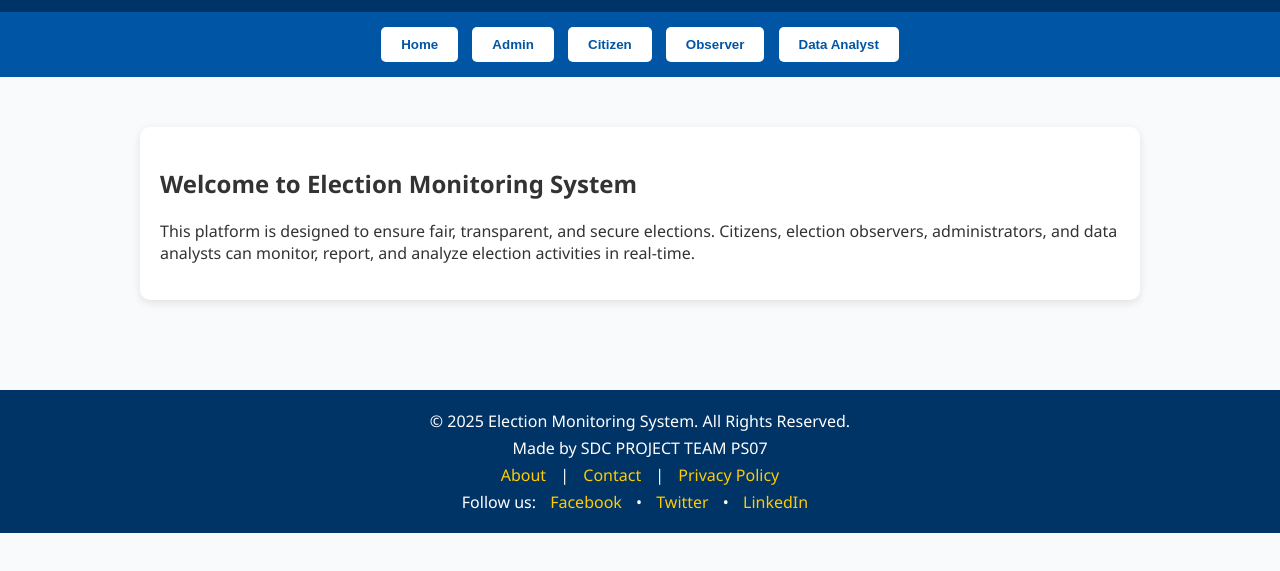
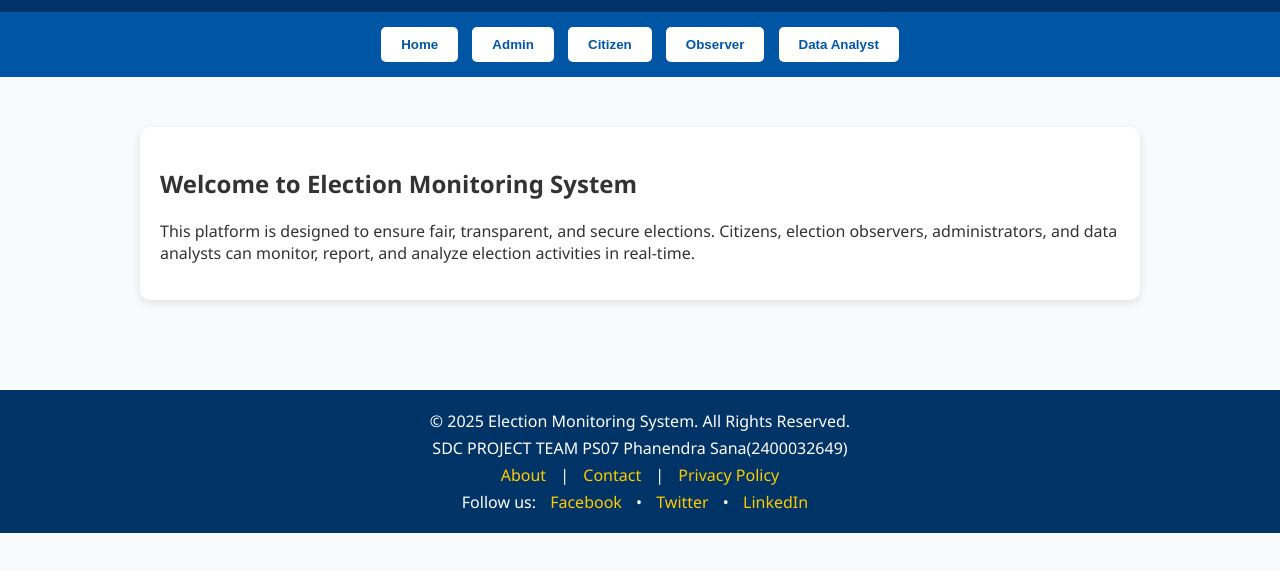
Before and after one commit to siveera-collections/voterportal1, a plain HTML site: page index.html in a window 1280 px wide. Shown: the part 81-652 px from the top of the page. Drawn offline with Linux system fonts and the light colour scheme.

Commit message:
Update index.html

```diff
--- a/index.html
+++ b/index.html
@@ -177,7 +177,8 @@
 
   <footer>
     <p>&copy; 2025 Election Monitoring System. All Rights Reserved.</p>
-    <p>Made by SDC PROJECT TEAM PS07</p>
+    <p>SDC PROJECT TEAM PS07
+    Phanendra Sana(2400032649)</p>
     <p>
       <a href="#">About</a> |
       <a href="#">Contact</a> |
```
